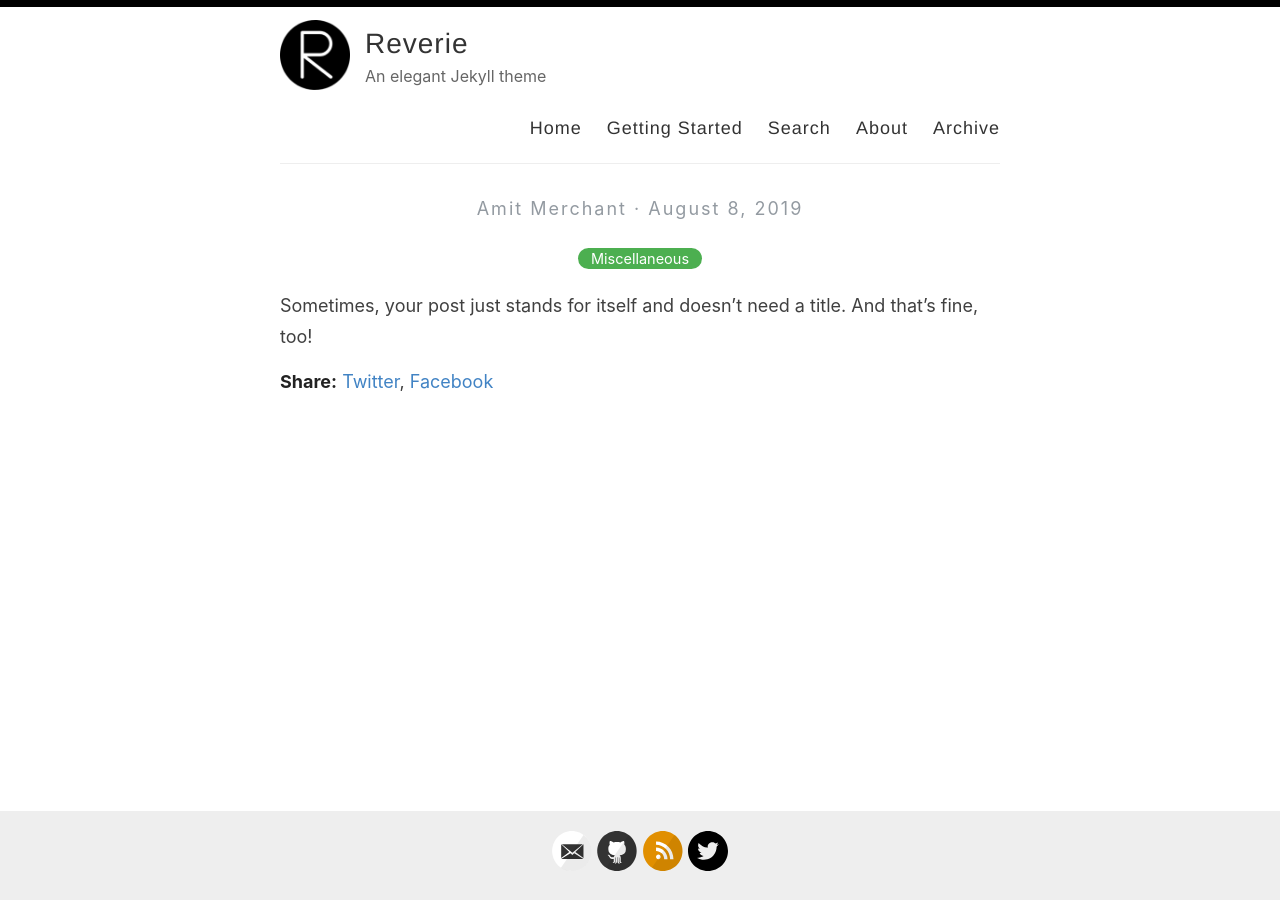
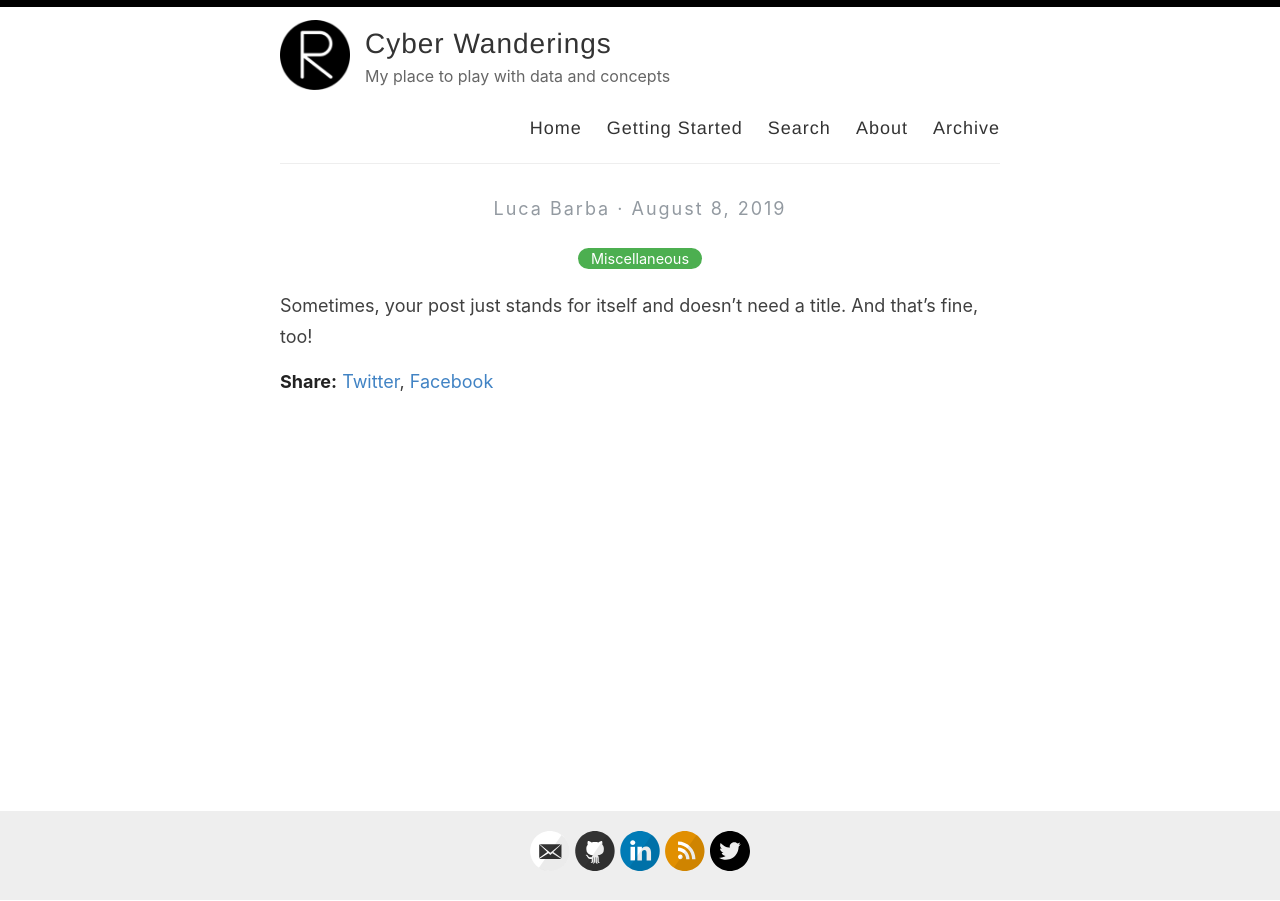
Before and after one commit to alucab/alucab.github.io, a Jekyll site: the page built from _posts/2019-08-08-no-title-posts.md, in a window 1280 px wide. Built offline with Jekyll 4.4.1, drawn with Linux system fonts in a browser that asks for light colours.

Commit message:
Update _config.yml

```diff
--- a/_config.yml
+++ b/_config.yml
@@ -3,13 +3,13 @@
 #
 
 # Name of your site (displayed in the header)
-name: Reverie
+name: Cyber Wanderings
 
 # Name of the author
-author: Amit Merchant
+author: Luca Barba
 
 # Short bio or description (displayed in the header)
-description: An elegant Jekyll theme
+description: My place to play with data and concepts
 
 # URL of your avatar or profile pic (you could use your GitHub profile pic)
 avatar: /images/reverie.png
@@ -21,15 +21,15 @@ avatar: /images/reverie.png
 # Includes an icon in the footer for each username you enter
 footer-links:
   dribbble:
-  email: amit.d.merchant@gmail.com
+  email: alucab@alucab.org
   facebook:
   flickr:
-  github: amitmerchant1990/reverie
+  github: alucab
   instagram:
-  linkedin:
+  linkedin: alucab
   pinterest:
   rss: rss
-  twitter: amit_merchant
+  twitter: alucab
   stackoverflow:
   youtube: # channel/<your_long_string> or user/<user-name>
   googleplus: # anything in your profile username that comes after plus.google.com/
@@ -41,15 +41,15 @@ footer-links:
 disqus:
 
 # Enter your Google Analytics web tracking code (e.g. UA-2110908-2) to activate tracking
-google_analytics: UA-43339302-11
+#google_analytics: #UA-43339302-11
 
 # For newer "GA4" analytics, use the following instead of the "UA" entry above
 #google_analytics_ga4: G-GABC1DEFG
 
 # Your website URL (e.g. http://amitmerchant1990.github.io or http://www.amitmerchant.com)
 # Used for Sitemap.xml and your RSS feed
-url: http://www.amitmerchant.com/reverie
-enforce_ssl: https://www.amitmerchant.com/reverie
+url: http://alucab.github.io
+enforce_ssl: https://alucab.github.io
 
 # If you're hosting your site at a Project repository on GitHub pages
 # (http://yourusername.github.io/repository-name)
```
